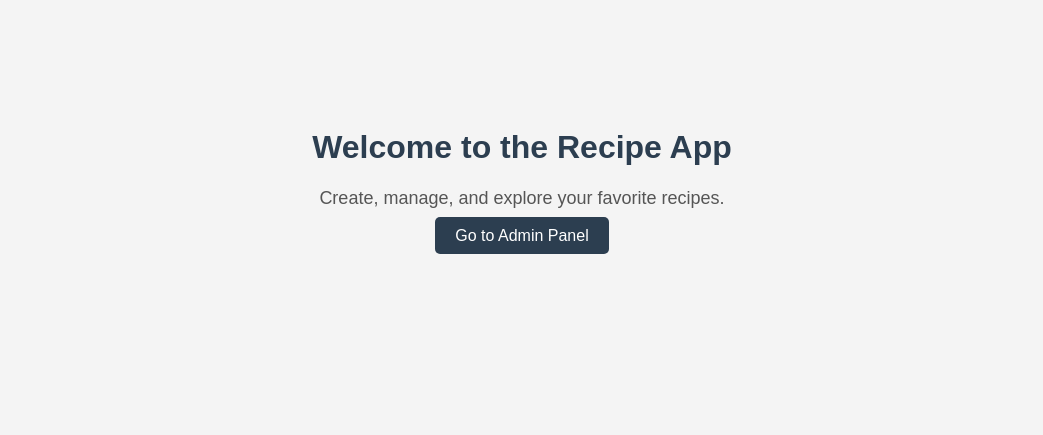
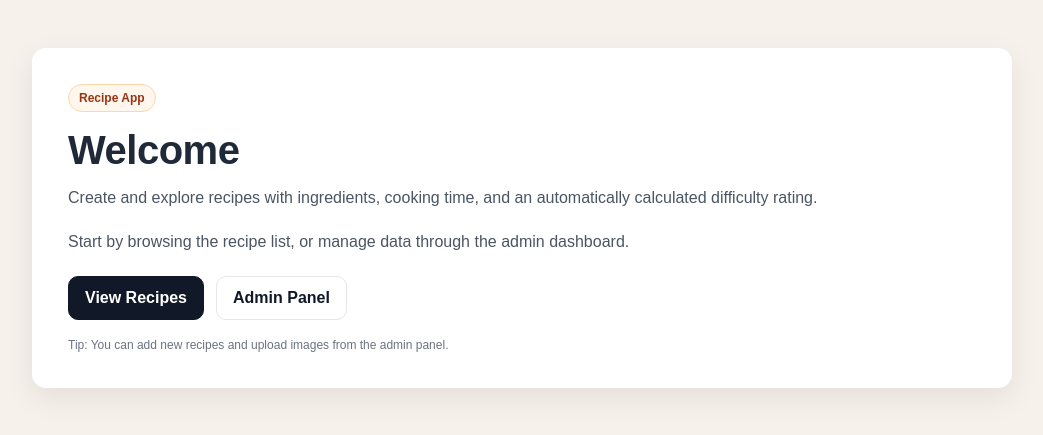
Before and after one commit to jettberg/recipe-app, a Django app: page / in a window 1280 px wide. Shown: the top 435 px of the page, without its empty margins (118-1161 px from the left). Run offline with Django 5.2, Linux system fonts and the light colour scheme.

Commit message:
added the recipe list and detail pages with their corrosponding test and templates. Updated the welcome screen.

```diff
--- a/src/recipe_project/settings.py
+++ b/src/recipe_project/settings.py
@@ -116,3 +116,6 @@ USE_TZ = True
 # https://docs.djangoproject.com/en/6.0/howto/static-files/
 
 STATIC_URL = 'static/'
+
+MEDIA_URL = "/media/"
+MEDIA_ROOT = BASE_DIR / "media"
--- a/src/recipe_project/urls.py
+++ b/src/recipe_project/urls.py
@@ -16,8 +16,12 @@ Including another URLconf
 """
 from django.contrib import admin
 from django.urls import path, include
+from django.conf import settings
+from django.conf.urls.static import static
 
 urlpatterns = [
     path("admin/", admin.site.urls),
     path("", include("recipes.urls")),
 ]
+
+urlpatterns += static(settings.MEDIA_URL, document_root=settings.MEDIA_ROOT)
--- a/src/recipes/models.py
+++ b/src/recipes/models.py
@@ -11,6 +11,7 @@ class Ingredient(models.Model):
 
 class Recipe(models.Model):
     name = models.CharField(max_length=200)
+    image = models.ImageField(upload_to="recipe_images/", blank=True, null=True)
     description = models.TextField(blank=True)
     cooking_time = models.PositiveIntegerField()
     difficulty = models.CharField(max_length=20, blank=True)
--- a/src/recipes/templates/recipes/recipes_home.html
+++ b/src/recipes/templates/recipes/recipes_home.html
@@ -1,44 +1,103 @@
 <!DOCTYPE html>
-<html>
+<html lang="en">
 <head>
+  <meta charset="UTF-8" />
+  <meta name="viewport" content="width=device-width, initial-scale=1.0" />
   <title>Recipe App</title>
   <style>
     body {
+      margin: 0;
       font-family: Arial, sans-serif;
-            background-color: #f4f4f4;
-            text-align: center;
-            padding-top: 100px;
+      background: #f6f1ea;
+      color: #1f2937;
     }
-
+    .container {
+      max-width: 980px;
+      margin: 0 auto;
+      padding: 48px 20px;
+    }
+    .card {
+      background: #ffffff;
+      border-radius: 14px;
+      padding: 36px;
+      box-shadow: 0 10px 30px rgba(0,0,0,0.08);
+    }
     h1 {
-            color: #2c3e50;
+      margin: 0 0 12px 0;
+      font-size: 40px;
+      letter-spacing: -0.5px;
     }
-
     p {
-            font-size: 18px;
-            color: #555;
+      margin: 0 0 18px 0;
+      line-height: 1.6;
+      color: #4b5563;
+      font-size: 16px;
     }
-
-        .button {
-            margin-top: 20px;
-            padding: 10px 20px;
-            background-color: #2c3e50;
-            color: white;
+    .actions {
+      margin-top: 22px;
+      display: flex;
+      gap: 12px;
+      flex-wrap: wrap;
+    }
+    .btn {
+      display: inline-block;
+      padding: 12px 16px;
+      border-radius: 10px;
       text-decoration: none;
-            border-radius: 5px;
+      font-weight: 600;
+      border: 1px solid #e5e7eb;
     }
-
-        .button:hover {
-            background-color: #34495e;
+    .btn-primary {
+      background: #111827;
+      color: #ffffff;
+      border-color: #111827;
+    }
+    .btn-primary:hover { opacity: 0.9; }
+    .btn-secondary {
+      background: #ffffff;
+      color: #111827;
+    }
+    .btn-secondary:hover { background: #f3f4f6; }
+    .tag {
+      display: inline-block;
+      padding: 6px 10px;
+      border-radius: 999px;
+      background: #fff7ed;
+      border: 1px solid #fed7aa;
+      color: #9a3412;
+      font-size: 12px;
+      font-weight: 700;
+      margin-bottom: 16px;
+    }
+    .footer {
+      margin-top: 18px;
+      font-size: 12px;
+      color: #6b7280;
     }
   </style>
 </head>
 <body>
+  <div class="container">
+    <div class="card">
+      <div class="tag">Recipe App</div>
+      <h1>Welcome</h1>
+      <p>
+        Create and explore recipes with ingredients, cooking time, and an automatically
+        calculated difficulty rating.
+      </p>
+      <p>
+        Start by browsing the recipe list, or manage data through the admin dashboard.
+      </p>
 
-    <h1>Welcome to the Recipe App</h1>
-    <p>Create, manage, and explore your favorite recipes.</p>
+      <div class="actions">
+        <a class="btn btn-primary" href="{% url 'recipes:recipe_list' %}">View Recipes</a>
+        <a class="btn btn-secondary" href="/admin/">Admin Panel</a>
+      </div>
 
-    <a href="/admin/" class="button">Go to Admin Panel</a>
-
+      <div class="footer">
+        Tip: You can add new recipes and upload images from the admin panel.
+      </div>
+    </div>
+  </div>
 </body>
 </html>
--- a/src/recipes/urls.py
+++ b/src/recipes/urls.py
@@ -5,4 +5,6 @@ app_name = "recipes"
 
 urlpatterns = [
     path("", views.home, name="home"),
+    path("recipes/", views.recipe_list, name="recipe_list"),
+    path("recipes/<int:pk>/", views.recipe_detail, name="recipe_detail"),
 ]
--- a/src/recipes/views.py
+++ b/src/recipes/views.py
@@ -1,5 +1,22 @@
-from django.shortcuts import render
+from django.shortcuts import render, get_object_or_404
+from .models import Recipe
 
 
 def home(request):
     return render(request, "recipes/recipes_home.html")
+
+
+def recipe_list(request):
+    recipes = Recipe.objects.all().order_by("-created_at")
+    return render(request, "recipes/recipes_list.html", {"recipes": recipes})
+
+
+def recipe_detail(request, pk):
+    recipe = get_object_or_404(Recipe, pk=pk)
+    # difficulty is already stored, but we can also display calculated difficulty for safety
+    calculated_difficulty = recipe.calculate_difficulty()
+    return render(
+        request,
+        "recipes/recipe_detail.html",
+        {"recipe": recipe, "calculated_difficulty": calculated_difficulty},
+    )
```
Also changed, not shown: src/recipes/templates/recipes/recipe_detail.html (added, +72 -0 lines), src/recipes/templates/recipes/recipes_list.html (added, +59 -0 lines), src/recipes/tests.py (+20 -15 lines), src/db.sqlite3, src/media/recipe_images/Tomato_soup.jpg (added), src/media/recipe_images/cake.jpg (added), src/media/recipe_images/chocolate_milk.jpg (added), src/media/recipe_images/eggs.jpg (added), src/media/recipe_images/omlete.jpg (added), src/recipes/migrations/0002_recipe_image.py (added). Lines whose indentation alone changed are shown as unchanged.
